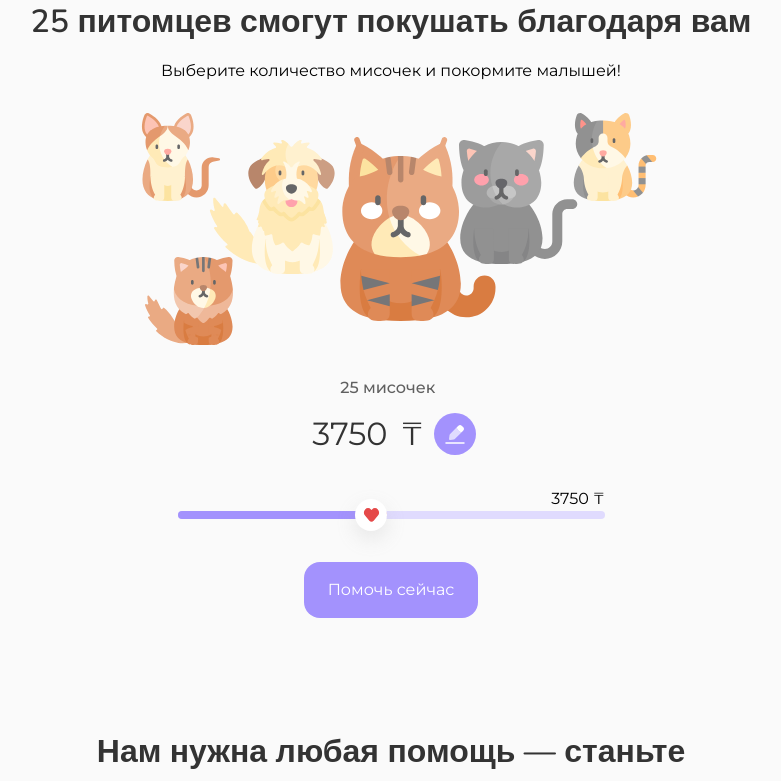
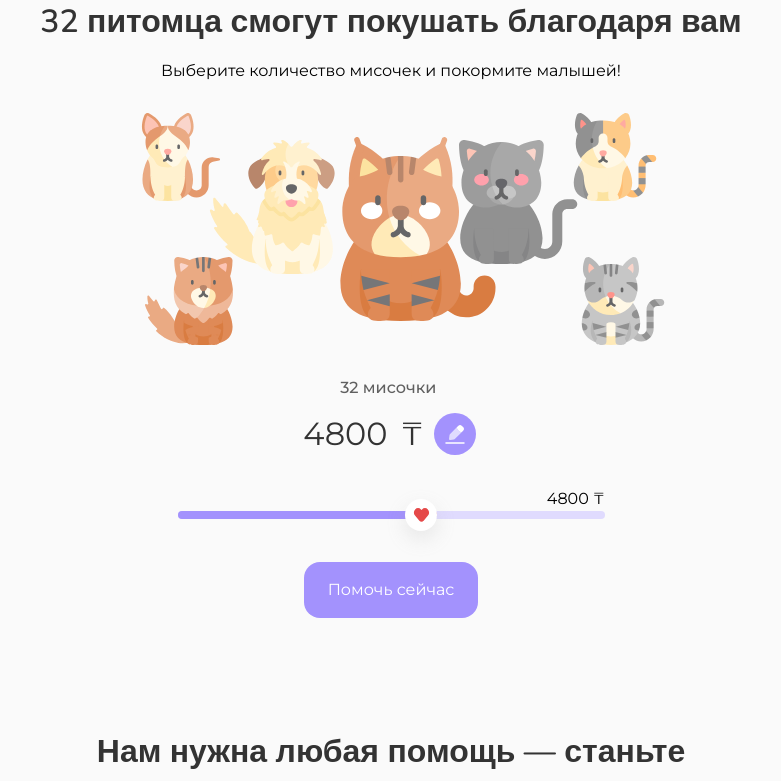
Before and after one commit to Sandbox-pets-shelter/pets-shelter, a React (Create React App) app: page / in a window 1280 px wide. Shown: the part 2919-3700 px from the top of the page, without its empty margins (249-1030 px from the left). Built offline with nearby package versions, Linux system fonts and the light colour scheme.

Commit message:
change default donation

```diff
--- a/src/components/widgets/SliderAnimation/index.tsx
+++ b/src/components/widgets/SliderAnimation/index.tsx
@@ -26,7 +26,7 @@ const SliderAnimation = () => {
   const MAX_DONATION = 9000;
   const ONE_PLATE_PRICE = 150;
   const [count, setCount] = useState(25);
-  const [donation, setDonation] = useState(3750);
+  const [donation, setDonation] = useState(4800);
   const [isChange, setIsChange] = useState(false);
   const [isMouseUp, setIsMouseUp] = useState(false);
   const { t } = useTranslation();
```
